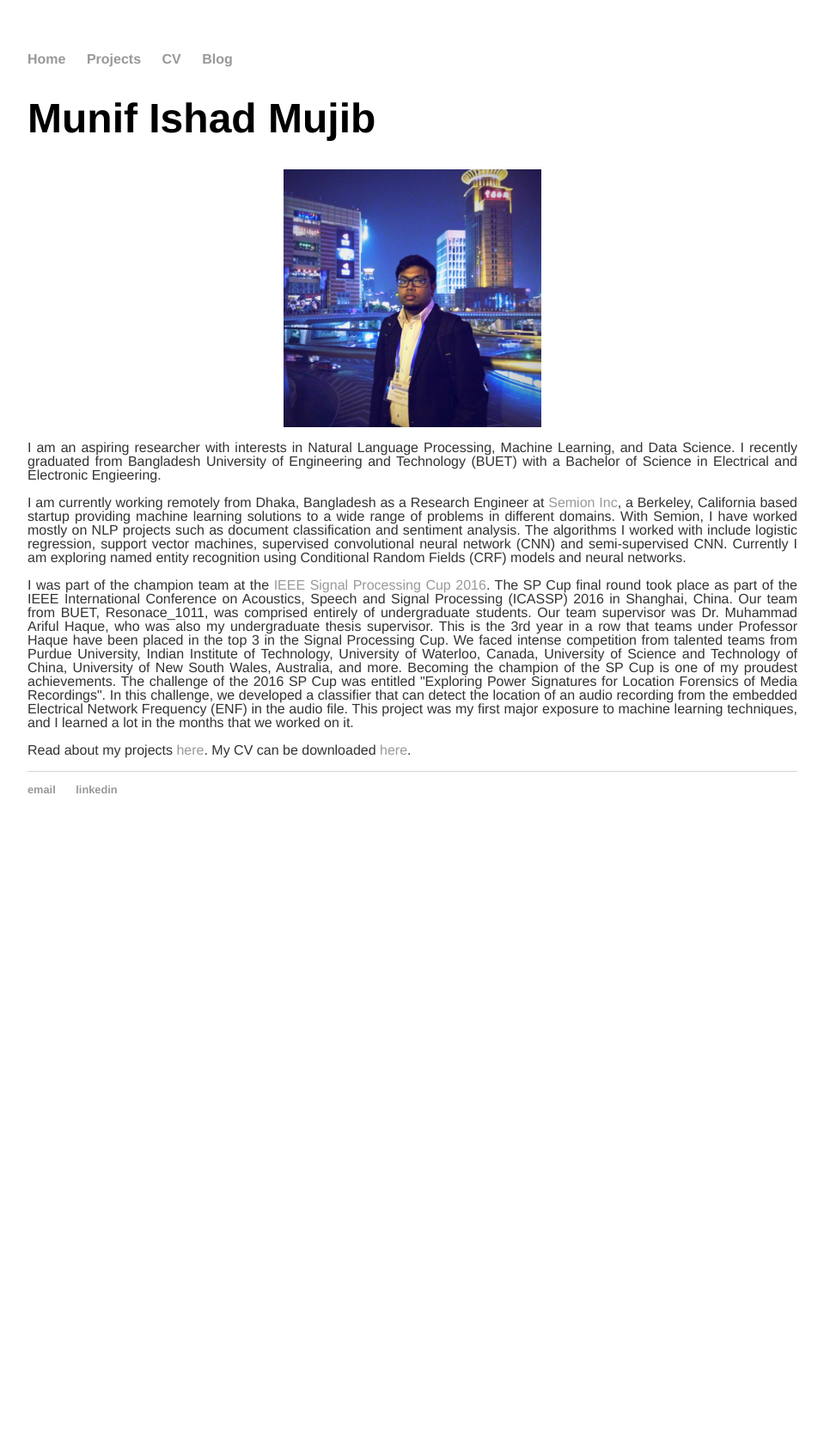
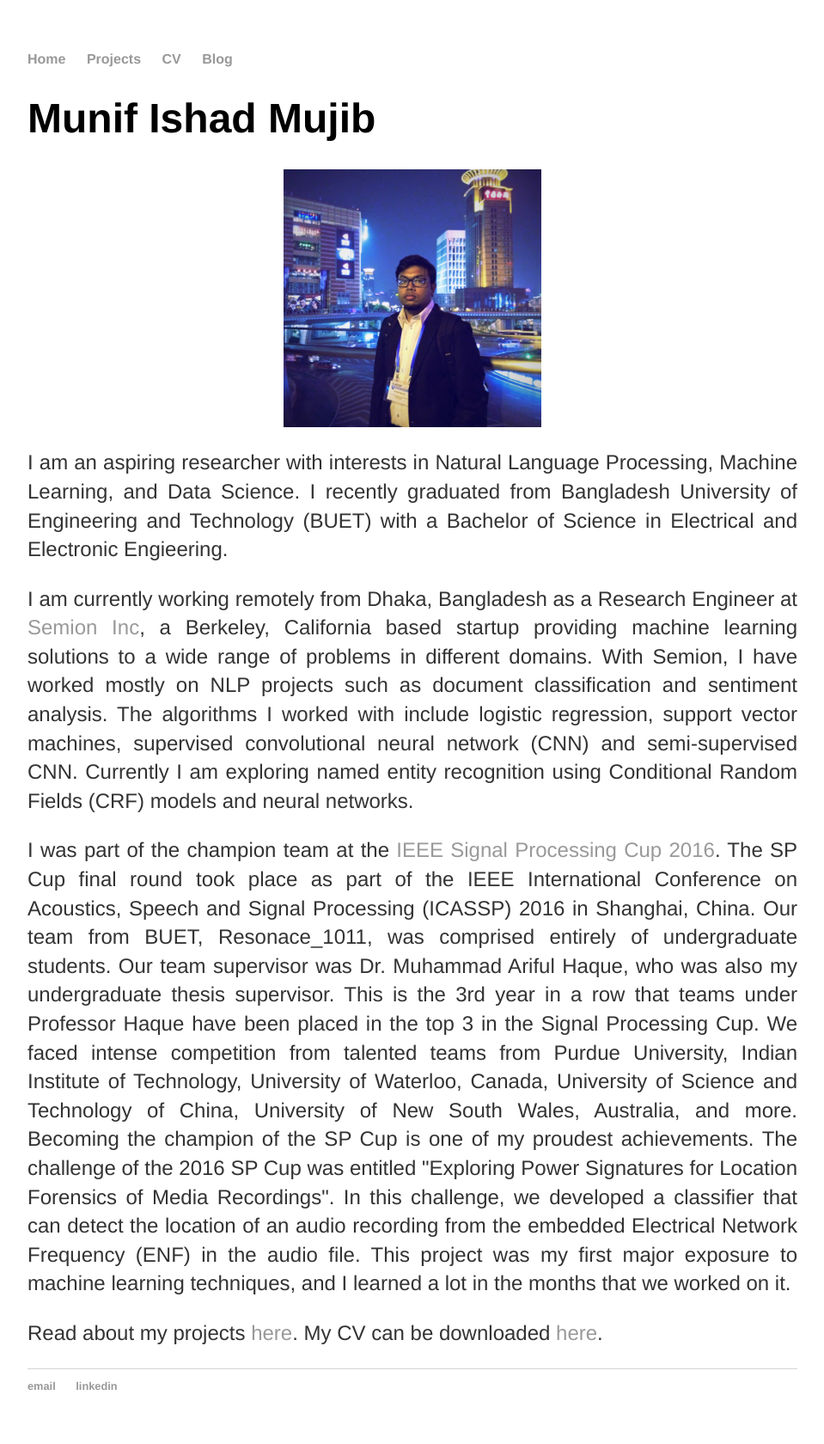
Before and after one commit to MunifMujib/munifmujib.github.io, a Jekyll site: the page built from index.html, in a window 1280 px wide. Shown: the whole page at 86% size, without its empty margins (160-1119 px from the left). Built offline with Jekyll 4.4.1, drawn with Linux system fonts in a browser that asks for light colours; before the commit the page ends 986 px from its top, so only the background shows below that.

Commit message:
Update main.css

```diff
--- a/css/main.css
+++ b/css/main.css
@@ -32,8 +32,8 @@ h3 {
     font-family:'Helvetica', 'Arial', 'Sans-Serif';
 }
 p {
-    font-size: 1em;
-    line-height: 1em;
+    font-size: 1.5em;
+    line-height: 1.4em;
     color: #333;
     font-family:'Helvetica', 'Arial', 'Sans-Serif';
     text-align: justify;
```
